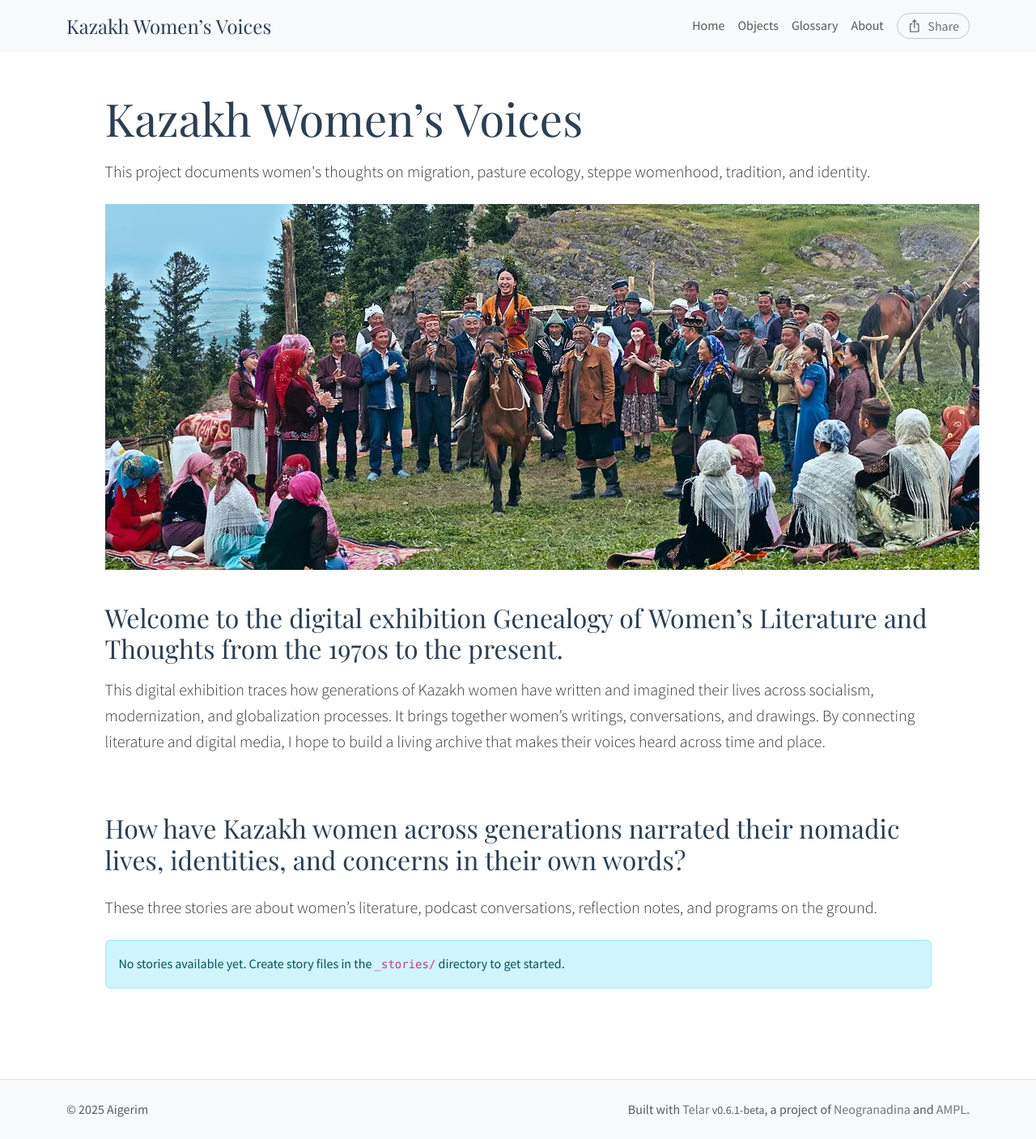
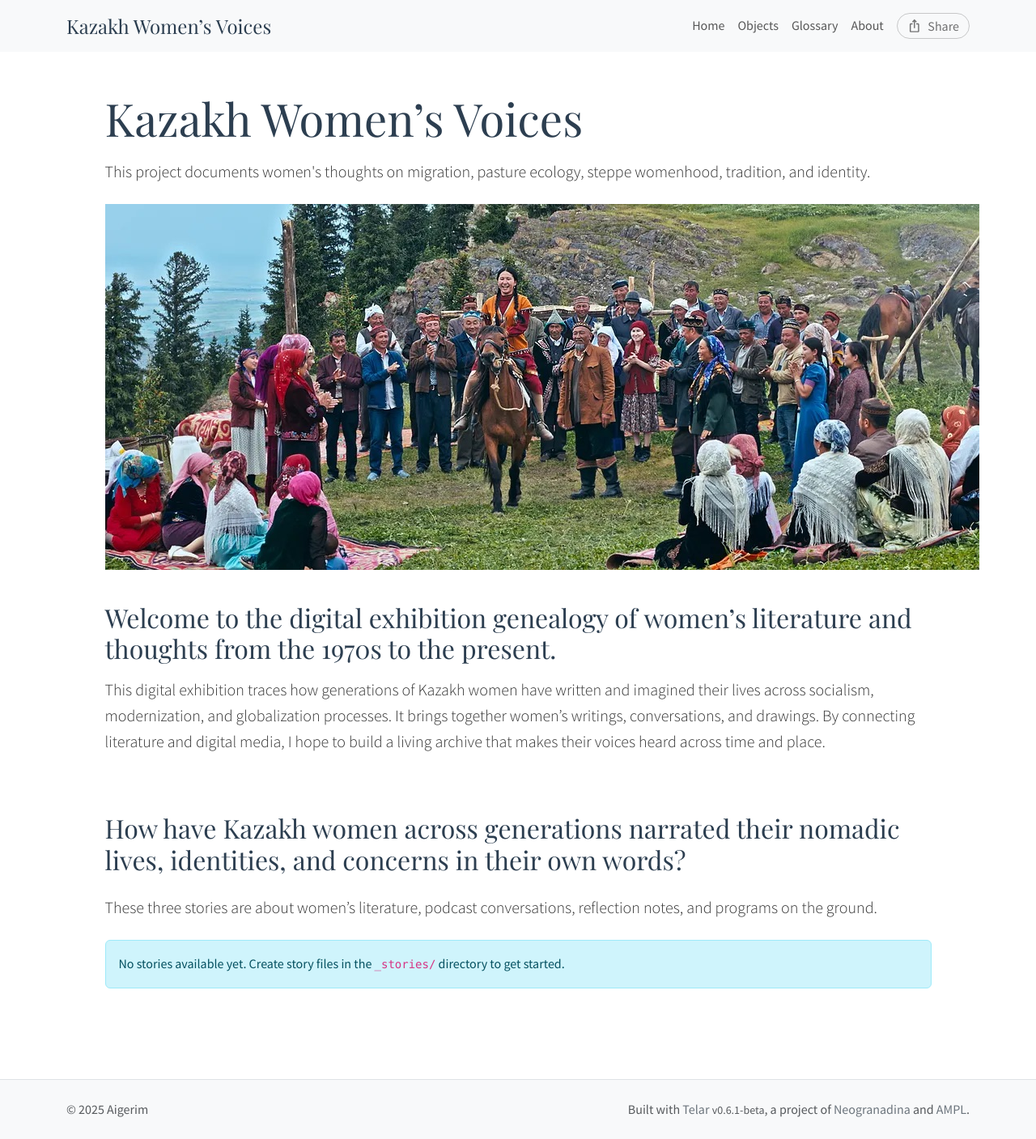
Before and after one commit to happy-ayka/kazakhwomen, a Jekyll site: the page built from index.md, in a window 1280 px wide. Shown: the whole page at 81% size. Built offline with Jekyll 4.4.1, drawn with Linux system fonts in a browser that asks for light colours.

```diff
--- a/index.md
+++ b/index.md
@@ -1,6 +1,6 @@
 ---
 layout: index
-title: Kazakh Women’s Voices A Genealogy of  Women’s Literature and Thoughts from the 1970s to the present
+title: Kazakh Women’s Voices A Genealogy of Women’s Literature and Thoughts from the 1970s to the present
 stories_heading: "How have Kazakh women across generations narrated their nomadic lives, identities, and concerns in their own words?"
 stories_intro: "These three stories are about women’s literature, podcast conversations, reflection notes, and programs on the ground."
 objects_heading: ""
@@ -9,5 +9,5 @@ objects_intro: "Objects featured in the stories."
 
 ![Gathering](components/images/gathering.jpeg)
 
-## Welcome to the digital exhibition Genealogy of Women’s Literature and Thoughts from the 1970s to the present.
+## Welcome to the digital exhibition genealogy of women’s literature and thoughts from the 1970s to the present.
 This digital exhibition traces how generations of Kazakh women have written and imagined their lives across socialism, modernization, and globalization processes. It brings together women’s writings, conversations, and drawings. By connecting literature and digital media, I hope to build a living archive that makes their voices heard across time and place.
```
